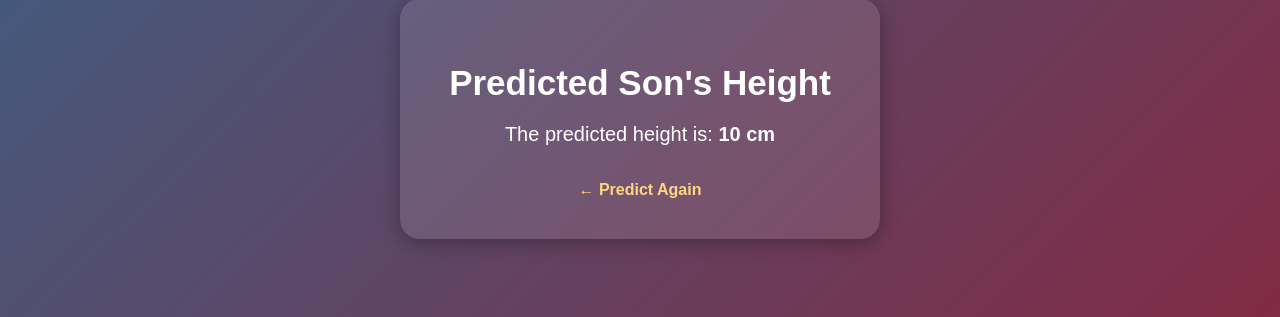
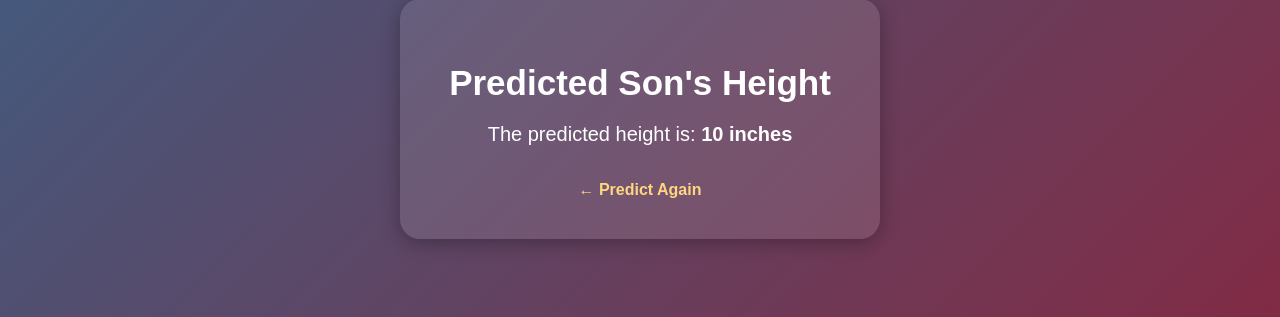
Before and after one commit to SanjanaKatta/SLR_Project, a Flask app: template templates/result.html in a window 1280 px wide. Shown: the part 281-598 px from the top of the page. Run offline with Flask 3, Linux system fonts and the light colour scheme; the template is opened without the code that fills it: most values are stand-ins (such as "Sample title", 1, 10 or a date in 2020); parts of the project's set-up code (start-up, migrations or seed data) failed here and were passed over.

Commit message:
Update result.html

```diff
--- a/templates/result.html
+++ b/templates/result.html
@@ -42,7 +42,7 @@
 <body>
     <div class="box">
         <h1>Predicted Son's Height</h1>
-        <p>The predicted height is: <b>{{ prediction }} cm</b></p>
+        <p>The predicted height is: <b>{{ prediction }} inches</b></p>
         <a href="/">← Predict Again</a>
     </div>
 </body>
```
